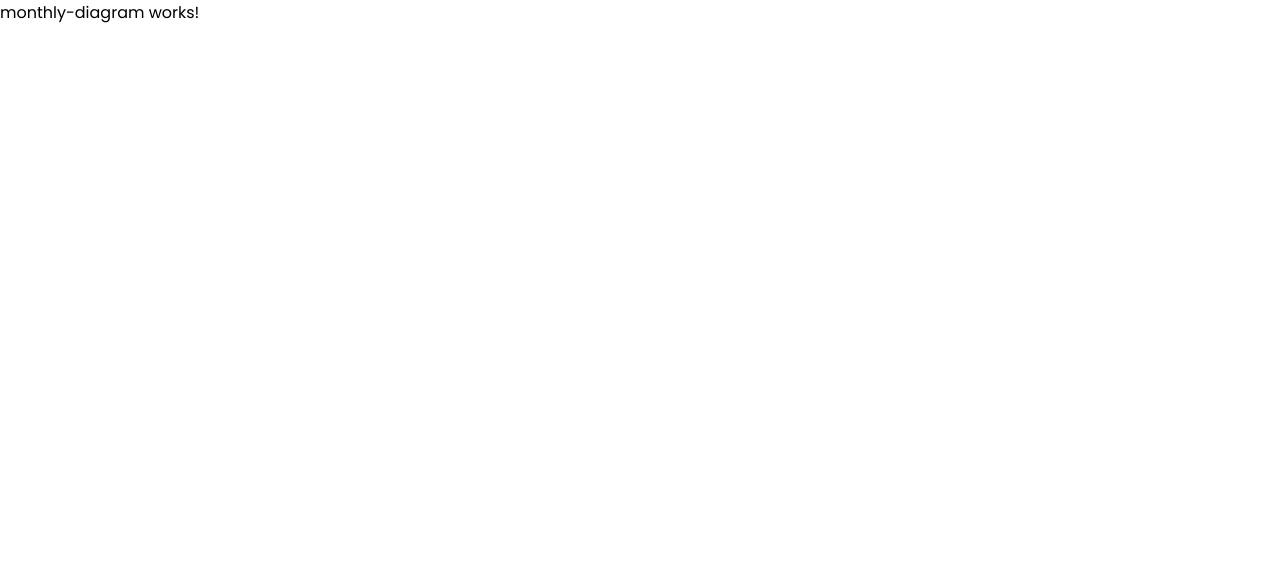
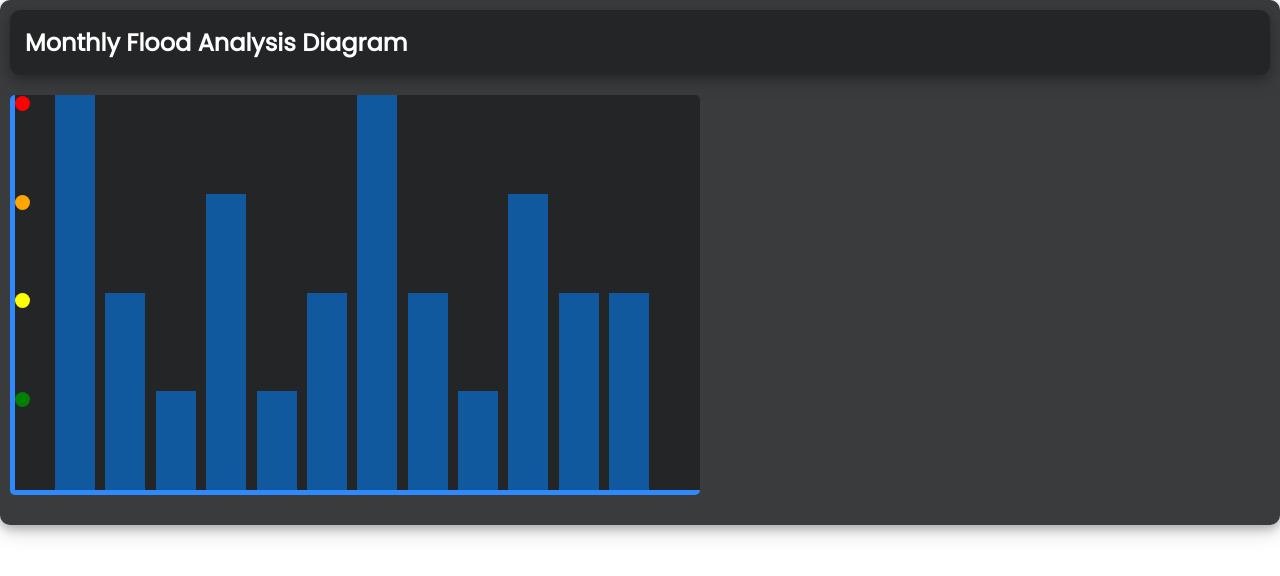
Before and after one commit to FLOODWATCH/FloodWatch, an Angular app: page /monthly-diagram in a window 1280 px wide. Shown: the top 576 px of the page. Built offline with nearby package versions, Linux system fonts and the light colour scheme; a web font is replaced by a local one.

Commit message:
monthly-diagram structure added

```diff
--- a/db.json
+++ b/db.json
@@ -160,7 +160,7 @@
     {
       "profName": "Keemchard De Guzman Tamio",
       "profEmail": "keemchard.tamio@cvsu.edu.ph",
-      "profTextPost": "Heyyyy",
+      "profTextPost": "Heyyyy (edited)",
       "profPostTime": "03/10/22, 09:16:39 PM",
       "id": 32
     },
@@ -181,16 +181,9 @@
     {
       "profName": "Keemchard De Guzman Tamio",
       "profEmail": "keemchard.tamio@cvsu.edu.ph",
-      "profTextPost": "Test",
+      "profTextPost": "Test (updated................) (edited)",
       "profPostTime": "03/10/22, 09:20:15 PM",
       "id": 40
-    },
-    {
-      "profName": "Keemchard De Guzman Tamio",
-      "profEmail": "keemchard.tamio@cvsu.edu.ph",
-      "profTextPost": "variable",
-      "profPostTime": "03/10/22, 09:21:09 PM",
-      "id": 41
     },
     {
       "profName": "Flood B. Watch",
@@ -205,6 +198,13 @@
       "profTextPost": "this is my posttttttttttttttttttttttttttttttttttttttttttttttttttttt sadfsadf asdf sadf\n",
       "profPostTime": "03/17/22, 09:14:15 PM",
       "id": 43
+    },
+    {
+      "profName": "something went wrong",
+      "profEmail": "something went wrong",
+      "profTextPost": "the alert level now is 3 according to the SMS notification. Keep safe guys!",
+      "profPostTime": "03/24/22, 01:28:53 PM",
+      "id": 44
     }
   ],
   "poll": [
@@ -235,8 +235,13 @@
     },
     {
       "votersEmail": "keemchard.tamio@cvsu.edu.ph",
+      "votersVote": "null",
+      "id": 4
+    },
+    {
+      "votersEmail": "keemchard.tamio@cvsu.edu.ph",
       "votersVote": "SAFE",
-      "id": 4
+      "id": 5
     }
   ]
 }
--- a/src/app/dashboard-service/post.service.ts
+++ b/src/app/dashboard-service/post.service.ts
@@ -15,55 +15,71 @@ export class PostService {
   private postUrl = 'http://localhost:5000/post'; //from json-server
   private flpostUrl = 'http://localhost:8080/flpost'; //from spring boot
 
-  constructor(private http: HttpClient) { }
+  constructor(private http: HttpClient) {}
 
   // Post Service from json-server
+  getPostFromPostService(): Observable<postInterface[]> {
+    return this.http.get<postInterface[]>(this.postUrl);
+  }
+
+  addPostFromPostService(postAdded: postInterface): Observable<postInterface> {
+    return this.http.post<postInterface>(this.postUrl, postAdded, httpOptions);
+  }
+
+  deletePostFromPostService(
+    postDeleted: postInterface
+  ): Observable<postInterface> {
+    const deleteUrl = `${this.postUrl}/${postDeleted.id}`;
+    return this.http.delete<postInterface>(deleteUrl);
+  }
+
+  updatePostFromPostService(
+    postToBeUpdated: postInterface
+  ): Observable<postInterface> {
+    const updateUrl = `${this.postUrl}/${
+      postToBeUpdated.id
+    }?${'profTextPost'}=${postToBeUpdated.profTextPost}`;
+    // const updateUrl = `${this.postUrl}/${postToBeUpdated.id}`;
+    return this.http.put<postInterface>(
+      updateUrl,
+      postToBeUpdated,
+      httpOptions
+    );
+  }
+  // Post Service from json-server END
+
+  //Using Spring boot as backend - START (WILL UNCOMMENT THIS ONCE WE'VE ELIMINATE JSON SERVER FROM THE SYSTEM HAHAHA)
   // getPostFromPostService(): Observable<postInterface[]> {
-  //   return this.http.get<postInterface[]>(this.postUrl);
+  //   return this.http.get<postInterface[]>(this.flpostUrl);
   // }
 
   // addPostFromPostService(postAdded: postInterface): Observable<postInterface> {
-  //   return this.http.post<postInterface>(this.postUrl, postAdded, httpOptions);
+  //   return this.http.post<postInterface>(
+  //     this.flpostUrl,
+  //     postAdded,
+  //     httpOptions
+  //   );
   // }
 
   // deletePostFromPostService(
   //   postDeleted: postInterface
   // ): Observable<postInterface> {
-  //   const deleteUrl = `${this.postUrl}/${postDeleted.id}`;
+  //   const deleteUrl = `${this.flpostUrl}/${postDeleted.id}`;
   //   return this.http.delete<postInterface>(deleteUrl);
   // }
 
-  // updatePostFromPostService(postToBeUpdated: postInterface): Observable<postInterface> {
-  //   // const updateUrl = `${this.postUrl}/${postToBeUpdated.id}?${"profTextPost"}=${postToBeUpdated.profTextPost}`;
-  //   const updateUrl = `${this.postUrl}/${postToBeUpdated.id}`;
-  //   return this.http.put<postInterface>(updateUrl, postToBeUpdated, httpOptions);
+  // updatePostFromPostService(
+  //   postToBeUpdated: postInterface
+  // ): Observable<postInterface> {
+  //   const updateUrl = `${this.flpostUrl}/${
+  //     postToBeUpdated.id
+  //   }?${'profTextPost'}=${postToBeUpdated.profTextPost}`;
+  //   return this.http.put<postInterface>(
+  //     updateUrl,
+  //     postToBeUpdated,
+  //     httpOptions
+  //   );
   // }
-  // Post Service from json-server END
-
-  //Using Spring boot as backend - START (WILL UNCOMMENT THIS ONCE WE'VE ELIMINATE JSON SERVER FROM THE SYSTEM HAHAHA)
-  getPostFromPostService(): Observable<postInterface[]> {
-    return this.http.get<postInterface[]>(this.flpostUrl);
-  }
-
-  addPostFromPostService(postAdded: postInterface): Observable<postInterface> {
-    return this.http.post<postInterface>(
-      this.flpostUrl,
-      postAdded,
-      httpOptions
-    );
-  }
-
-  deletePostFromPostService(
-    postDeleted: postInterface
-  ): Observable<postInterface> {
-    const deleteUrl = `${this.flpostUrl}/${postDeleted.id}`;
-    return this.http.delete<postInterface>(deleteUrl);
-  }
-
-  updatePostFromPostService(postToBeUpdated: postInterface): Observable<postInterface> {
-    const updateUrl = `${this.flpostUrl}/${postToBeUpdated.id}?${"profTextPost"}=${postToBeUpdated.profTextPost}`;
-    return this.http.put<postInterface>(updateUrl, postToBeUpdated, httpOptions);
-  }
 
   //Using Spring boot as backend - END
 }
--- a/src/app/dashboard/dashboard/dashboard.component.ts
+++ b/src/app/dashboard/dashboard/dashboard.component.ts
@@ -8,7 +8,7 @@ import { userInterface } from 'src/app/user-interface';
   styleUrls: ['./dashboard.component.css'],
 })
 export class DashboardComponent implements OnInit {
-  constructor(private userObj: UserCredService) { }
+  constructor(private userObj: UserCredService) {}
 
   phone: string;
   pass: string;
--- a/src/app/dashboard/monthly-diagram/monthly-diagram.component.css
+++ b/src/app/dashboard/monthly-diagram/monthly-diagram.component.css
@@ -0,0 +1,97 @@
+* {
+  color: white;
+}
+
+.monthly-main-con {
+  height: 87.5vh;
+  overflow-y: scroll;
+  /* padding: 5px; */
+}
+/* Hide scrollbar for Chrome, Safari and Opera */
+.monthly-main-con::-webkit-scrollbar {
+  display: none;
+}
+
+/* Hide scrollbar for IE, Edge and Firefox */
+.monthly-main-con {
+  -ms-overflow-style: none; /* IE and Edge */
+  scrollbar-width: none; /* Firefox */
+}
+
+.monthly-con {
+  padding: 10px;
+  background-color: #3a3b3c;
+  border-radius: 10px;
+  box-shadow: 0 4px 8px 0 rgba(0, 0, 0, 0.2), 0 6px 20px 0 rgba(0, 0, 0, 0.19);
+}
+.monthly-header {
+  background-color: #242526;
+  padding: 15px;
+  border-radius: 10px;
+  box-shadow: 0 4px 8px 0 rgba(0, 0, 0, 0.2), 0 6px 20px 0 rgba(0, 0, 0, 0.19);
+}
+.monthly-diagram {
+  margin: 20px 0;
+  height: 400px;
+  width: 690px;
+  background-color: #242526;
+  border: 5px solid #2e89ff;
+  border-top: none;
+  border-right: none;
+  border-radius: 5px;
+  overflow-x: auto;
+  /* display: flex; */
+  white-space: nowrap;
+  padding-left: 30px;
+  position: relative;
+  display: table;
+  table-layout: fixed;
+}
+.monthly-diagram::-webkit-scrollbar-track {
+  background-color: #242526;
+}
+.monthly-diagram::-webkit-scrollbar {
+  height: 13px;
+  width: auto;
+}
+.bar-con {
+  position: relative;
+  display: table-cell;
+  vertical-align: bottom;
+}
+.bar {
+  width: 40px;
+  background-color: rgba(0, 132, 255, 0.555);
+  margin: 0 10px;
+  animation: angat 1s ease-in-out;
+}
+
+@keyframes angat {
+  0% {
+    height: 0;
+  }
+}
+.indicator {
+  width: 15px;
+  height: 15px;
+  border-radius: 50%;
+  left: 0;
+  position: absolute;
+}
+/* minus 10% the indicator position */
+.level-one {
+  background-color: green;
+  bottom: 21%;
+}
+.level-two {
+  background-color: yellow;
+  bottom: 46%;
+}
+.level-three {
+  background-color: orange;
+  bottom: 71%;
+}
+.level-four {
+  background-color: red;
+  bottom: 96%;
+}
--- a/src/app/dashboard/monthly-diagram/monthly-diagram.component.html
+++ b/src/app/dashboard/monthly-diagram/monthly-diagram.component.html
@@ -1 +1,56 @@
-<p>monthly-diagram works!</p>
+<div class="monthly-main-con">
+  <!-- dito sa monthly-con mag ngFor -->
+  <div class="monthly-con">
+    <div class="monthly-header">
+      <h2>Monthly Flood Analysis Diagram</h2>
+    </div>
+    <div class="monthly-diagram">
+      <!-- this div below swould also got ngFor, and that's for fetching water level post LEVEL the belongs to specific month -->
+
+      <div class="bar-con">
+        <div [ngStyle]="{ height: '100%' }" class="bar"></div>
+      </div>
+      <div class="bar-con">
+        <div [ngStyle]="{ height: '50%' }" class="bar"></div>
+      </div>
+      <div class="bar-con">
+        <div [ngStyle]="{ height: '25%' }" class="bar"></div>
+      </div>
+      <div class="bar-con">
+        <div [ngStyle]="{ height: '75%' }" class="bar"></div>
+      </div>
+      <div class="bar-con">
+        <div [ngStyle]="{ height: '25%' }" class="bar"></div>
+      </div>
+      <div class="bar-con">
+        <div [ngStyle]="{ height: '50%' }" class="bar"></div>
+      </div>
+      <div class="bar-con">
+        <div [ngStyle]="{ height: '100%' }" class="bar"></div>
+      </div>
+      <div class="bar-con">
+        <div [ngStyle]="{ height: '50%' }" class="bar"></div>
+      </div>
+      <div class="bar-con">
+        <div [ngStyle]="{ height: '25%' }" class="bar"></div>
+      </div>
+      <div class="bar-con">
+        <div [ngStyle]="{ height: '75%' }" class="bar"></div>
+      </div>
+      <div class="bar-con">
+        <div [ngStyle]="{ height: '50%' }" class="bar"></div>
+      </div>
+      <div class="bar-con">
+        <div [ngStyle]="{ height: '50%' }" class="bar"></div>
+      </div>
+      <!--
+
+
+      <!-- below code is for level indicator -->
+      <div class="indicator level-one"></div>
+      <div class="indicator level-two"></div>
+      <div class="indicator level-three"></div>
+      <div class="indicator level-four"></div>
+    </div>
+  </div>
+</div>
--- a/src/app/dashboard/poll/poll.component.css
+++ b/src/app/dashboard/poll/poll.component.css
@@ -88,6 +88,7 @@
   width: 0%;
   background-color: #2e89ff;
   background-color: rgba(0, 132, 255, 0.555);
+  animation: gilid 1s ease-in-out;
 }
 .not-safe-vote {
   position: absolute;
@@ -95,6 +96,12 @@
   width: 0%;
   background-color: #2e89ff;
   background-color: rgba(0, 132, 255, 0.555);
+  animation: gilid 1s ease-in-out;
+}
+@keyframes gilid {
+  0% {
+    width: 0;
+  }
 }
 .poll-num {
   margin-top: 30px;
--- /dev/null
+++ b/src/app/montly-Interface.ts
@@ -0,0 +1,4 @@
+export interface monthlyInterface {
+  id?: number;
+  month: string;
+}
--- a/src/app/register-services/user-cred.service.ts
+++ b/src/app/register-services/user-cred.service.ts
@@ -15,25 +15,25 @@ const httpOptions = {
 export class UserCredService {
   private userUrl = 'http://localhost:5000/user'; //from json-server
   private fluserUrl = 'http://localhost:8080/fluser'; //from spring-boot
-  constructor(private http: HttpClient) { }
+  constructor(private http: HttpClient) {}
 
   //Using JSON Server - START
+  getUserFromService(): Observable<userInterface[]> {
+    return this.http.get<userInterface[]>(this.userUrl);
+  }
+
+  addUserFromService(user: userInterface): Observable<userInterface> {
+    return this.http.post<userInterface>(this.userUrl, user, httpOptions);
+  }
+  //Using JSON Server - END
+
+  // Using Spring boot as backend - START (WILL UNCOMMENT THIS ONCE WE'VE ELIMINATE JSON SERVER FROM THE SYSTEM HAHAHA)
   // getUserFromService(): Observable<userInterface[]> {
-  //   return this.http.get<userInterface[]>(this.userUrl);
+  //   return this.http.get<userInterface[]>(this.fluserUrl);
   // }
 
   // addUserFromService(user: userInterface): Observable<userInterface> {
-  //   return this.http.post<userInterface>(this.userUrl, user, httpOptions);
+  //   return this.http.post<userInterface>(this.fluserUrl, user, httpOptions);
   // }
-  //Using JSON Server - END
-
-  // Using Spring boot as backend - START (WILL UNCOMMENT THIS ONCE WE'VE ELIMINATE JSON SERVER FROM THE SYSTEM HAHAHA)
-  getUserFromService(): Observable<userInterface[]> {
-    return this.http.get<userInterface[]>(this.fluserUrl);
-  }
-
-  addUserFromService(user: userInterface): Observable<userInterface> {
-    return this.http.post<userInterface>(this.fluserUrl, user, httpOptions);
-  }
   //Using Spring boot as backend - END
 }
```
Also changed, not shown: src/app/WaterLevelPost-Interface.ts (added, +7 -0 lines), src/app/dashboard/post/post.component.ts (+8 -7 lines).
